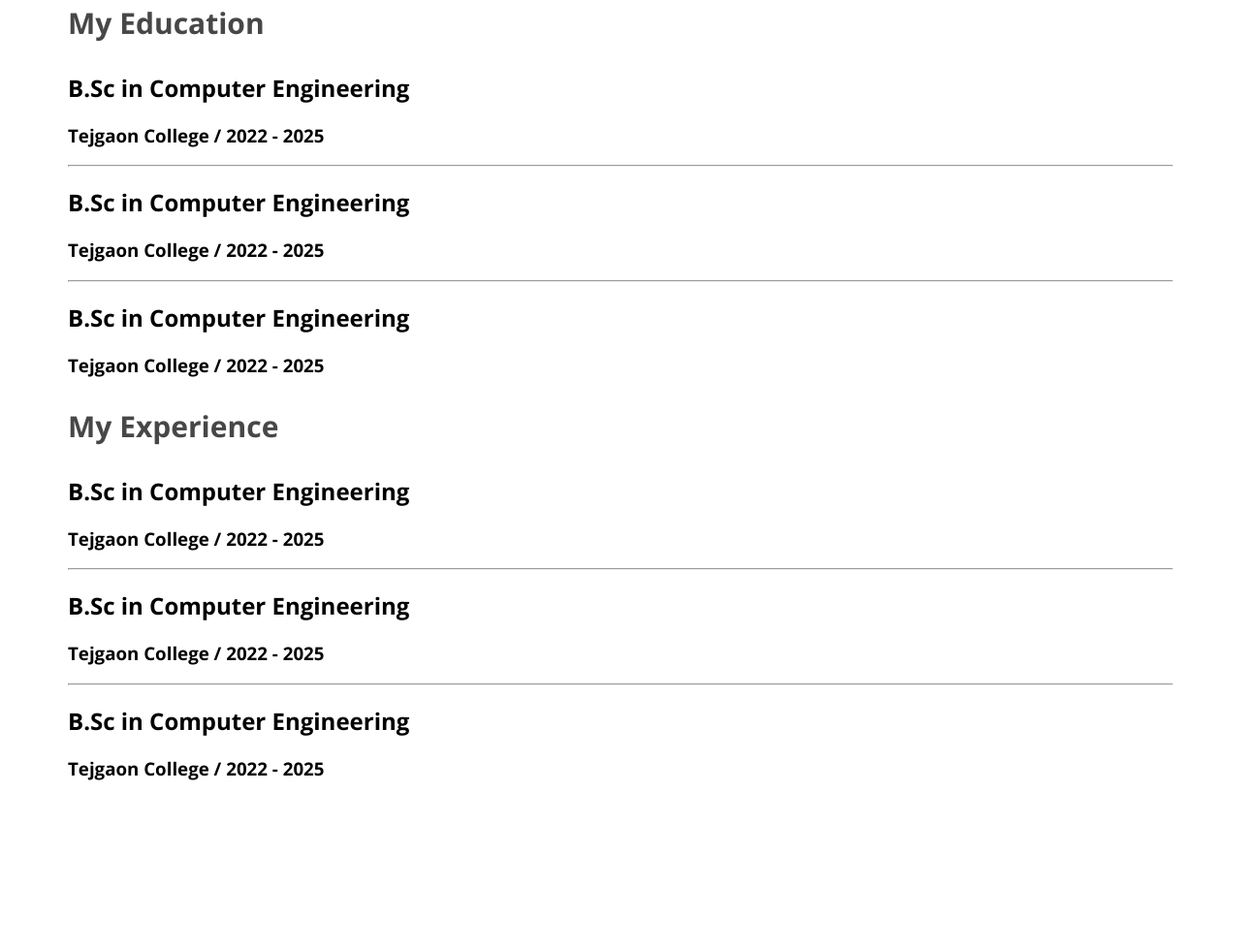
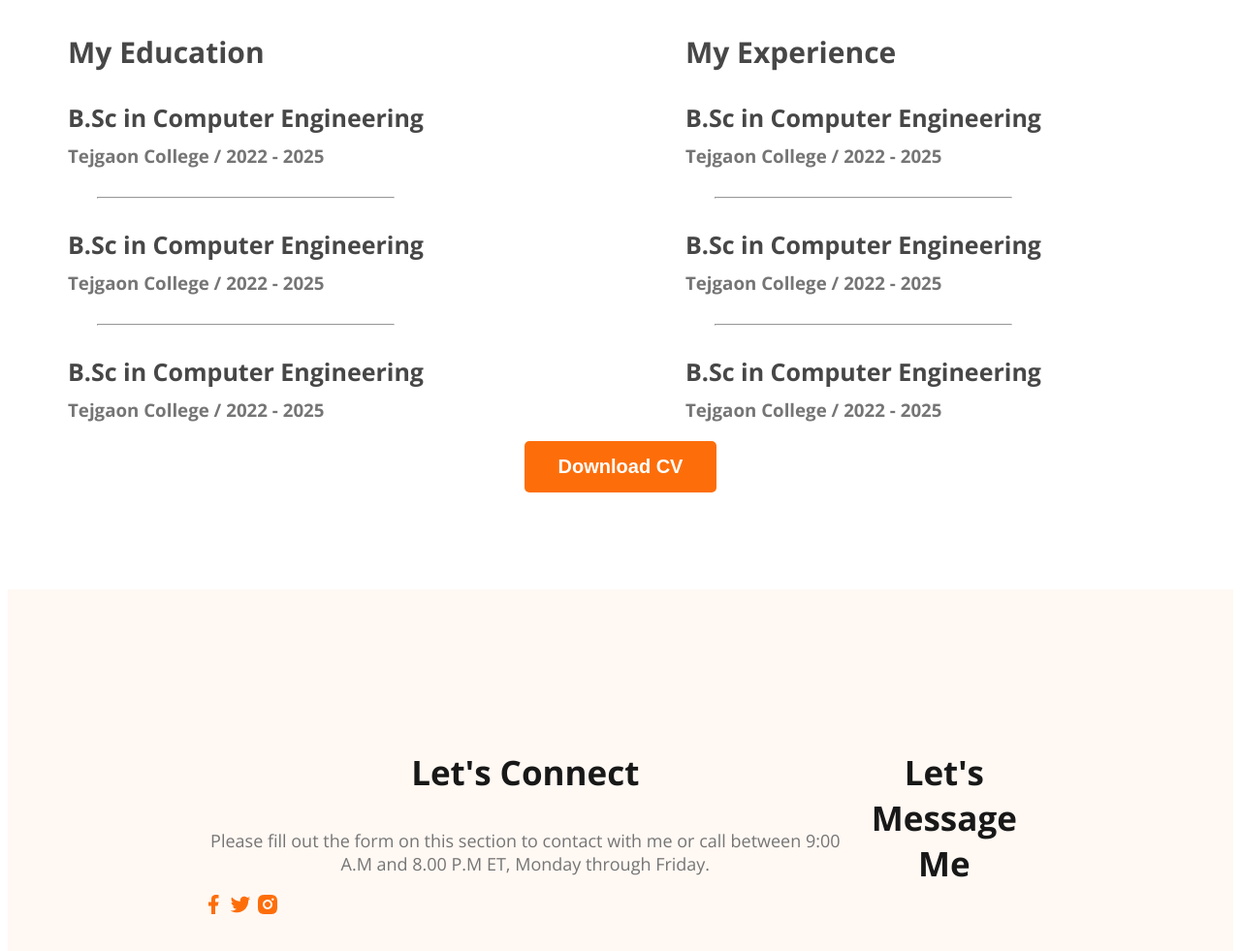
Before and after one commit to Rashadul-Islam-code/developer-portfolio, a plain HTML site: page index.html in a window 1280 px wide. Shown: the part 2316-3297 px from the top of the page at 97% size. Before the commit the page ends 3139 px from the top, so only its background shows below. Drawn offline with nearby package versions, Linux system fonts and the light colour scheme.

Commit message:
added footer

```diff
--- a/index.html
+++ b/index.html
@@ -129,11 +129,25 @@
                 </div>
             </div>
 
+            <div class="download-cv">
+                <button class="btn-primary">Download CV</button>
+            </div>
           </section>
 
     </main>
     <footer>
-
+        <div class="footer-column">
+            <h3 class="section-title">Let's Connect</h3>
+            <p class="section-description">Please fill out the form on this section to contact with me or call between 9:00 A.M and 8.00 P.M ET, Monday through Friday.</p>
+            <div class="social-links">
+                <a href=""><img src="images/icons/facebook.png" alt=""></a>
+                <a href=""><img src="images/icons/twitter.png" alt=""></a>
+                <a href=""><img src="images/icons/insta.png" alt=""></a>
+            </div>
+        </div>
+        <div class="footer-column">
+            <h3 class="section-title">Let's Message Me</h3>
+        </div>
     </footer>
 </body>
 </html>
--- a/styles/portfolio.css
+++ b/styles/portfolio.css
@@ -161,3 +161,40 @@ main section{
     font-size: 30px;
     font-weight: 700;
 }
+
+.resume-container{
+    display: flex;
+    gap: 270px;
+}
+
+.resume-item-title{
+    color:#474747;
+    font-size: 25px;
+    font-weight: 700;
+    margin-bottom: 10px;
+}
+.resume-item-institute{
+    margin-bottom: 20px;
+    margin-top: 0px;
+}
+
+.resume-item-institute, .resume-item-description{
+    color: #757575;
+}
+
+.resume-container hr{
+    margin: 30px;
+}
+
+.download-cv{
+    text-align: center;
+}
+
+/* Footer styles */
+
+footer{
+    display: flex;
+    background: #fff8f3;
+    margin-top: 100px;
+    padding: 130px 200px;
+}
```
